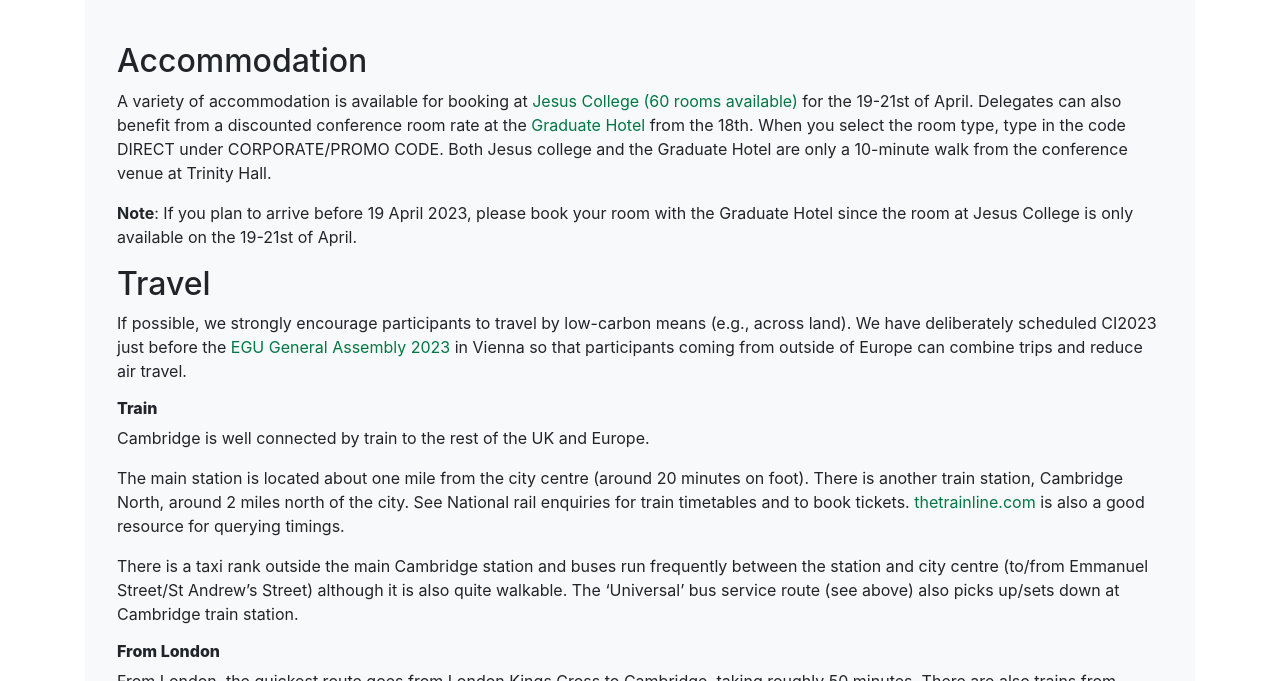
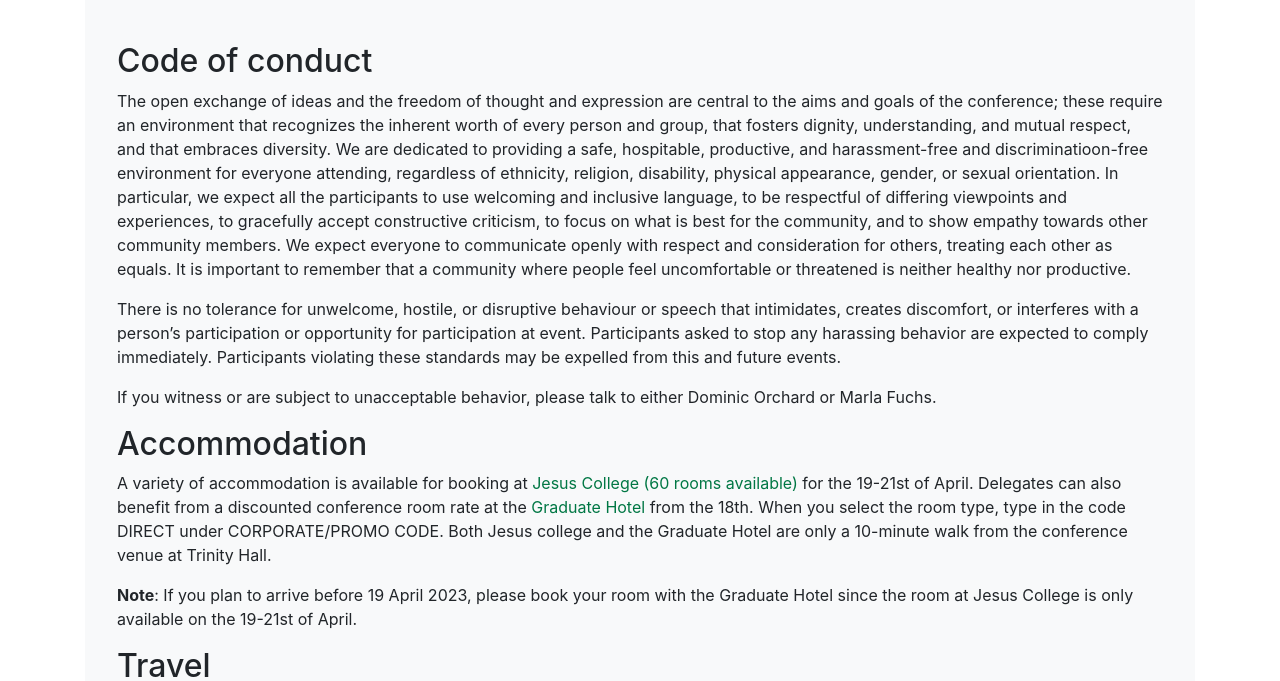
Before and after one commit to DigitaleGesellschaft/jekyll-theme-conference, a Jekyll site: the page built from travel.md, in a window 1280 px wide and 900 px high, scrolled down 622 px, cut to the strip 219-900 px from the top of the window. Built offline with Jekyll 4.4.1, drawn with Linux system fonts in a browser that asks for light colours.

Commit message:
Update travel.md

```diff
--- a/travel.md
+++ b/travel.md
@@ -27,6 +27,14 @@ Click the top-left icon <img src="assets/images/key-icon.png" alt="Key icon" />
 <iframe src="https://www.google.com/maps/d/embed?mid=1cc1vp7NBe401YdnpKcpLBvdL1TZY70Q&ehbc=2E312F" width="640" height="480"></iframe>
 
 <br />
+
+## Code of conduct
+
+The open exchange of ideas and the freedom of thought and expression are central to the aims and goals of the conference; these require an environment that recognizes the inherent worth of every person and group, that fosters dignity, understanding, and mutual respect, and that embraces diversity. We are dedicated to providing a safe, hospitable, productive, and harassment-free and discriminatioon-free environment for everyone attending, regardless of ethnicity, religion, disability, physical appearance, gender, or sexual orientation. In particular, we expect all the participants to use welcoming and inclusive language, to be respectful of differing viewpoints and experiences, to gracefully accept constructive criticism, to focus on what is best for the community, and to show empathy towards other community members. We expect everyone to communicate openly with respect and consideration for others, treating each other as equals. It is important to remember that a community where people feel uncomfortable or threatened is neither healthy nor productive.
+
+There is no tolerance for unwelcome, hostile, or disruptive behaviour or speech that intimidates, creates discomfort, or interferes with a person’s participation or opportunity for participation at event. Participants asked to stop any harassing behavior are expected to comply immediately. Participants violating these standards may be expelled from this and future events.
+
+If you witness or are subject to unacceptable behavior, please talk to either Dominic Orchard or Marla Fuchs.
 
 ## Accommodation
 
```
